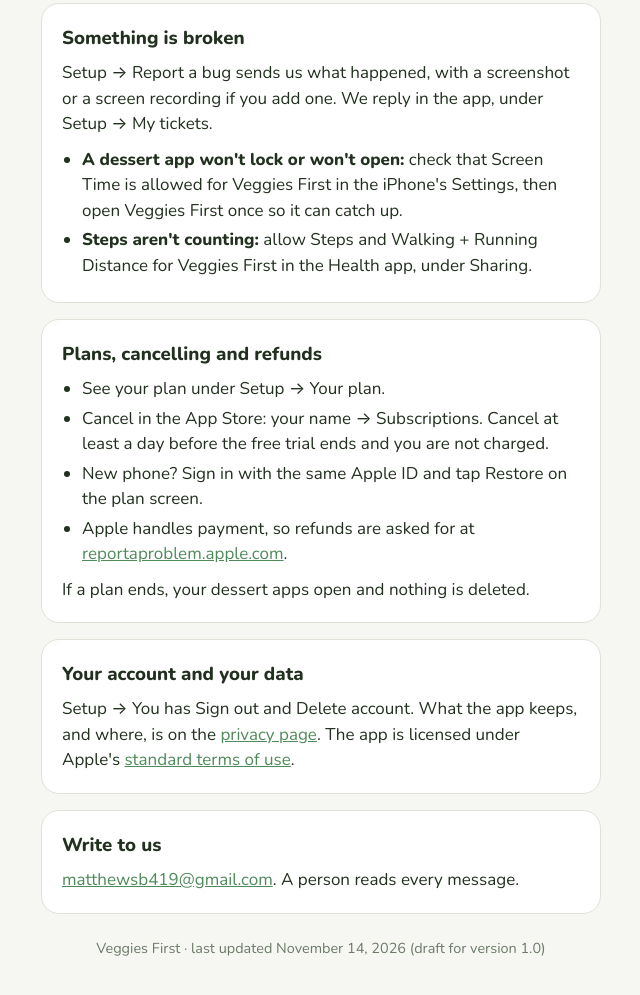
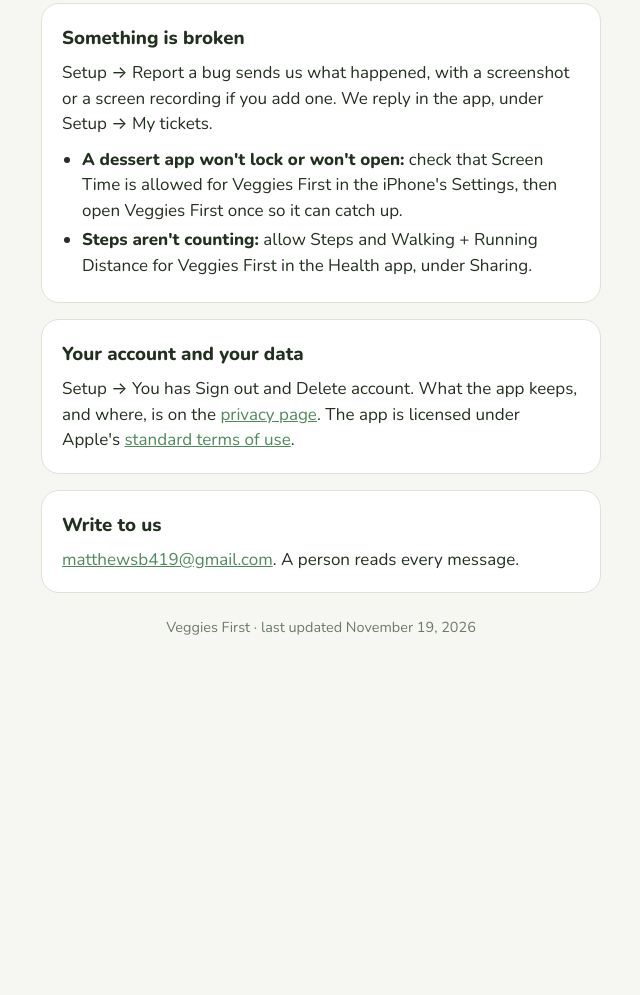
Before and after one commit to matthewsb419/veggies-review, a plain HTML site: page support.html in a window 1280 px wide. Shown: the part 389-1384 px from the top of the page, without its empty margins (319-959 px from the left). After the commit the page ends 1083 px from the top, so only its background shows below. Drawn offline with nearby package versions, Linux system fonts and the light colour scheme.

Commit message:
Publish now: paid-plan parts held for the paywall, reports kept one year, dated today
Co-Authored-By: Claude Fable 5.2 <noreply@anthropic.com>
Claude-Session: https://claude.ai/code/session_01D9gVzUFqd9cqMQ3NzGU7gn

```diff
--- a/support.html
+++ b/support.html
@@ -5,7 +5,7 @@
 <meta name="viewport" content="width=device-width, initial-scale=1, viewport-fit=cover">
 <meta name="color-scheme" content="light dark">
 <meta property="og:title" content="Veggies First · Support">
-<meta property="og:description" content="Help with Veggies First: the guides in the app, plans and refunds, and how to reach us.">
+<meta property="og:description" content="Help with Veggies First: the guides in the app, common fixes, and how to reach us.">
 <meta property="og:type" content="website">
 <title>Veggies First · Support</title>
 <link rel="stylesheet" href="https://fonts.googleapis.com/css2?family=Nunito:wght@400;600;800&display=swap">
@@ -64,17 +64,6 @@ a { color: var(--sage); }
   </div>
 
   <div class="card">
-    <h2>Plans, cancelling and refunds</h2>
-    <ul>
-      <li>See your plan under Setup → Your plan.</li>
-      <li>Cancel in the App Store: your name → Subscriptions. Cancel at least a day before the free trial ends and you are not charged.</li>
-      <li>New phone? Sign in with the same Apple ID and tap Restore on the plan screen.</li>
-      <li>Apple handles payment, so refunds are asked for at <a href="https://reportaproblem.apple.com">reportaproblem.apple.com</a>.</li>
-    </ul>
-    <p>If a plan ends, your dessert apps open and nothing is deleted.</p>
-  </div>
-
-  <div class="card">
     <h2>Your account and your data</h2>
     <p>Setup → You has Sign out and Delete account. What the app keeps, and where, is on the <a href="privacy.html">privacy page</a>. The app is licensed under Apple's <a href="https://www.apple.com/legal/internet-services/itunes/dev/stdeula/">standard terms of use</a>.</p>
   </div>
@@ -84,7 +73,7 @@ a { color: var(--sage); }
     <p><a href="mailto:matthewsb419@gmail.com">matthewsb419@gmail.com</a>. A person reads every message.</p>
   </div>
 
-  <p class="small">Veggies First · last updated November 14, 2026 (draft for version 1.0)</p>
+  <p class="small">Veggies First · last updated November 19, 2026</p>
 </main>
 </body>
 </html>
```
Also changed, not shown: privacy.html (+4 -12 lines).
